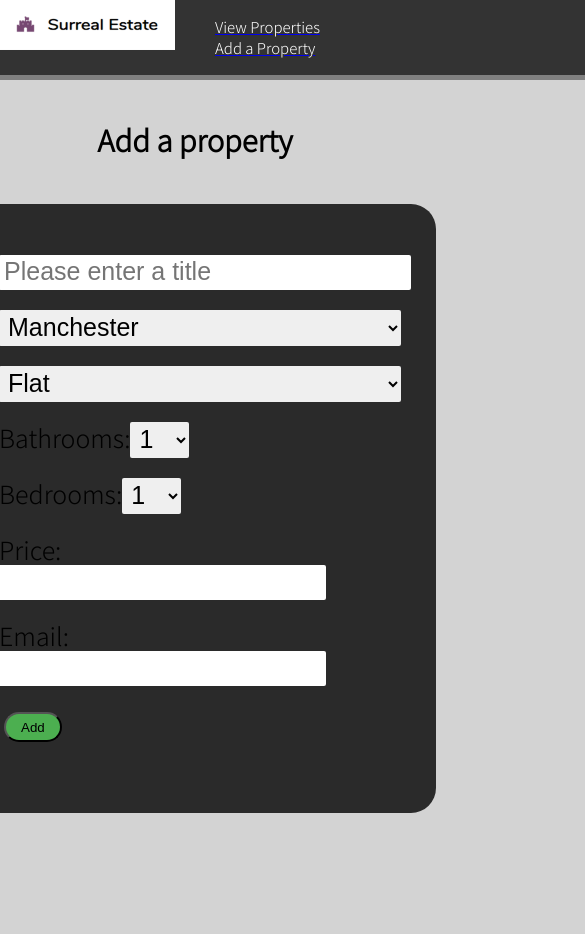
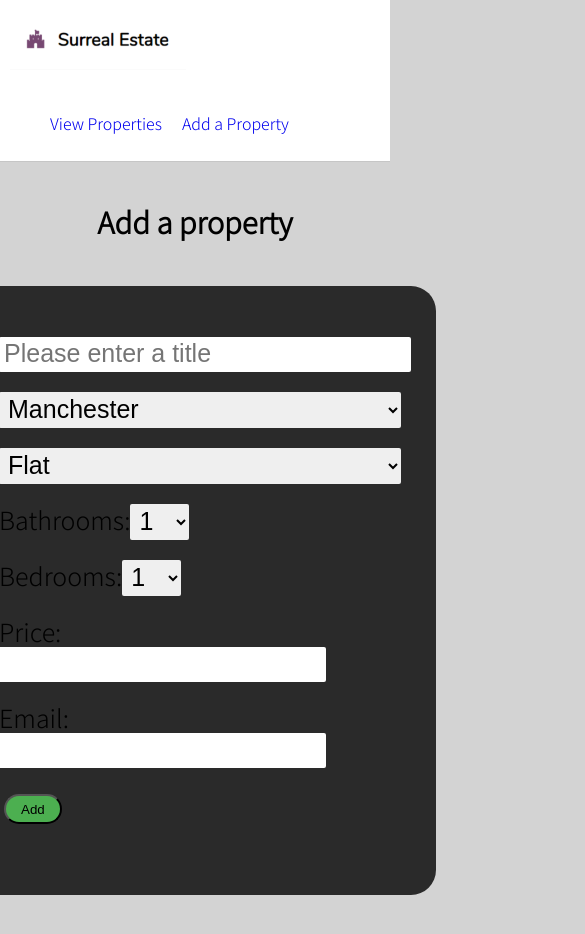
Before and after one commit to Ajaymueller/Surreal-estate-app, a React (Create React App) app: page /add-property in a window 390 px wide. Shown: the top 934 px of the page, 585 px wide, since content can reach past the window. Built offline with nearby package versions, Linux system fonts and the light colour scheme.

Commit message:
navbar component styled

```diff
--- a/src/components/NavBar.js
+++ b/src/components/NavBar.js
@@ -7,11 +7,12 @@ import { Link } from 'react-router-dom';
 
 const Navbar = () => {
     return (
-        <div className="Navbar" id="top-nav">
-        <nav>
+        <div className="navbar">
         <logo> <img
         src={logo}
-        className="logo" /> </logo>
+        className="logo"
+        alt="logo" /> </logo>
+        <nav>
         <ul id="nav_links">
             <Link to="/"> <li className="navbar-links-item">View Properties</li></Link>
             <Link to="/add-property" ><li className="navbar-links-item">Add a Property</li></Link>
@@ -22,35 +23,3 @@ const Navbar = () => {
 }
 
 export default Navbar;
-
-/*@media only screen and (max-width: 800px) {
-    nav ul {
-        height: 200px;
-        display: flex;
-        flex-direction: column;
-        text-align: left;
-    }
-
-    #nav_links li {
-        font-size: 20px;
-        padding: 0px;
-    }
-
-    .Navbar nav {
-        display: flex;
-        flex-wrap: wrap;
-        flex-direction: column;
-        background: #333;
-        border-bottom: 10px solid grey;
-        margin: 0 auto;
-        text-align: left;
-        justify-content: flex-start;
-        width: calc(100% - 60px);
-        height: 180px;
-    }
-
-    .logo {
-        height: 75px;
-        width: 200px
-    }
-} */
--- a/src/styles/NavBar.css
+++ b/src/styles/NavBar.css
@@ -1,105 +1,24 @@
-.Nav-bar {
-    top: 0;
-    border-bottom: 10px solid grey;
-    position: relative;
-    width: calc(100% - 60px);
-    margin: 0 auto;
-    margin-bottom: 50px;
-    padding: 10px 0;
-    background: #333;
-    z-index: 1;
-    text-align: left;
-    padding-right: 2%;
+.navbar {
+    background-color: #ffffff;
+    border-bottom: 1px solid #c6c6c6;
     display: flex;
     flex-wrap: wrap;
     justify-content: flex-start;
-    flex-direction: column;
-    height: 100px;
-}
-
-.Navbar nav {
-    display: flex;
-    flex-direction: row;
-    background: #333;
-    border-bottom: 10px solid grey;
-    margin: 0 auto;
-    text-align: left;
-    justify-content: flex-start;
-    height: 100px;
-    width: calc(100% - 60px);
-    transition: all .5s ease;
-    max-width: 100%;
-    min-width: 1000px;
 }
 
 .logo {
-    height: 100px;
-    width: 300px;
-    display: inline-block;
+    height: 60px;
+    padding: 10px;
 }
 
 #nav_links {
-    display: block;
-    position: relative;
-    top: 0;
-    width: 80%;
-    height: 30px;
+    list-style: none;
+    text-decoration: none;
+    color: black;
 }
 
-#nav_links li {
+.navbar-links-item {
     display: inline-block;
-    margin-right: 20px;
-    font-size: 25px;
-    color:white;
-    padding: 7px;
-    text-align: center;
-    vertical-align: top;
+    margin: none;
+    padding: 10px;
 }
-
-#nav_links li:hover {
-    color:#BBBBBB;
-    border-color:#BBBBBB;
-    cursor: pointer;
-}
-
-@media only screen and (max-width: 750px) {
-    #nav_links li {
-        font-size: 20px;
-        padding: 0px;
-        display: flex;
-        flex-wrap: wrap;
-    }
-
-    .logo {
-        height: 75px;
-        width: 200px
-    }
-
-    .Navbar nav {
-        display: flex;
-        flex-wrap: wrap;
-        flex-direction: column;
-        background: #333;
-        margin: 0 auto;
-        text-align: left;
-        border-bottom: 5px solid grey;
-    }
-}
-
-@media only screen and (max-width: 450px) {
-    #nav_links li {
-        font-size: 15px;
-        padding: 0px;
-        display: flex;
-        flex-wrap: wrap;
-    }
-
-    .logo {
-        width: 175px;
-        height: 50px;
-    }
-
-    .Navbar nav {
-        height: 75px;
-    }
-}
```
